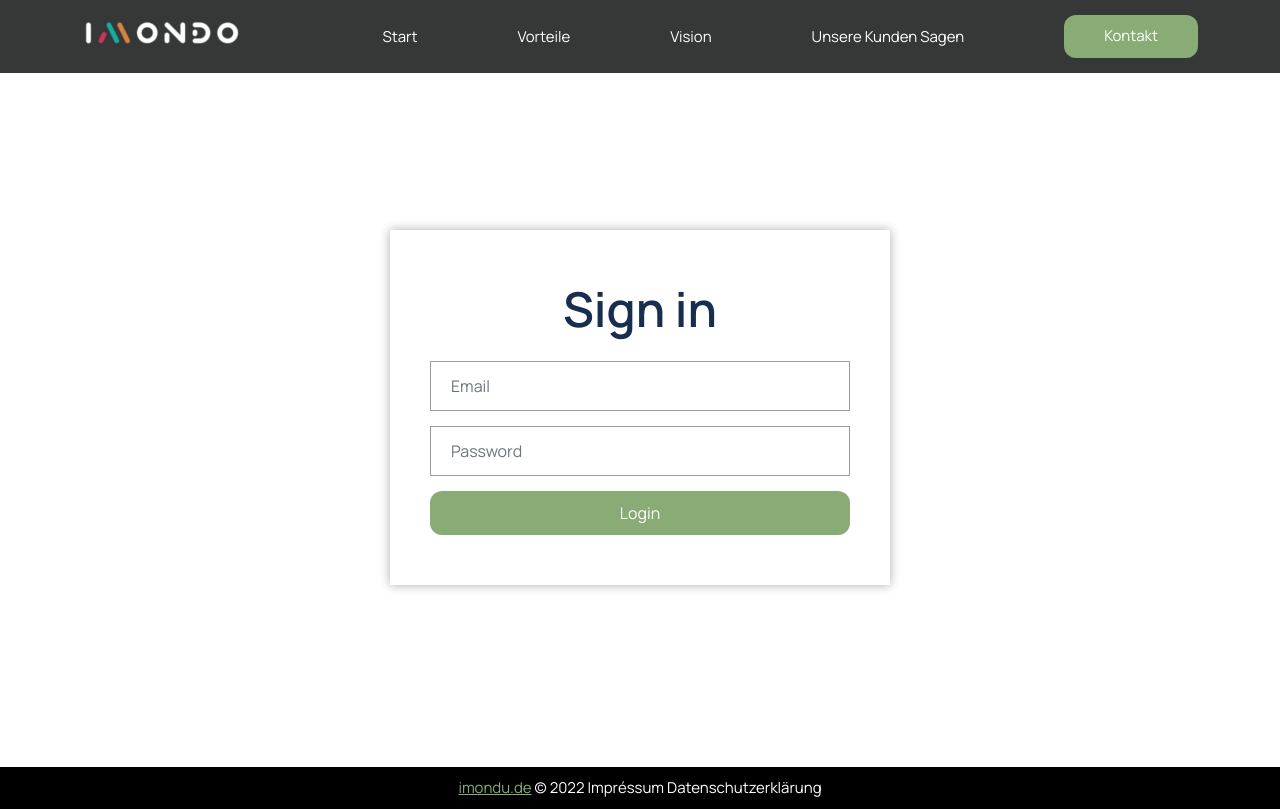
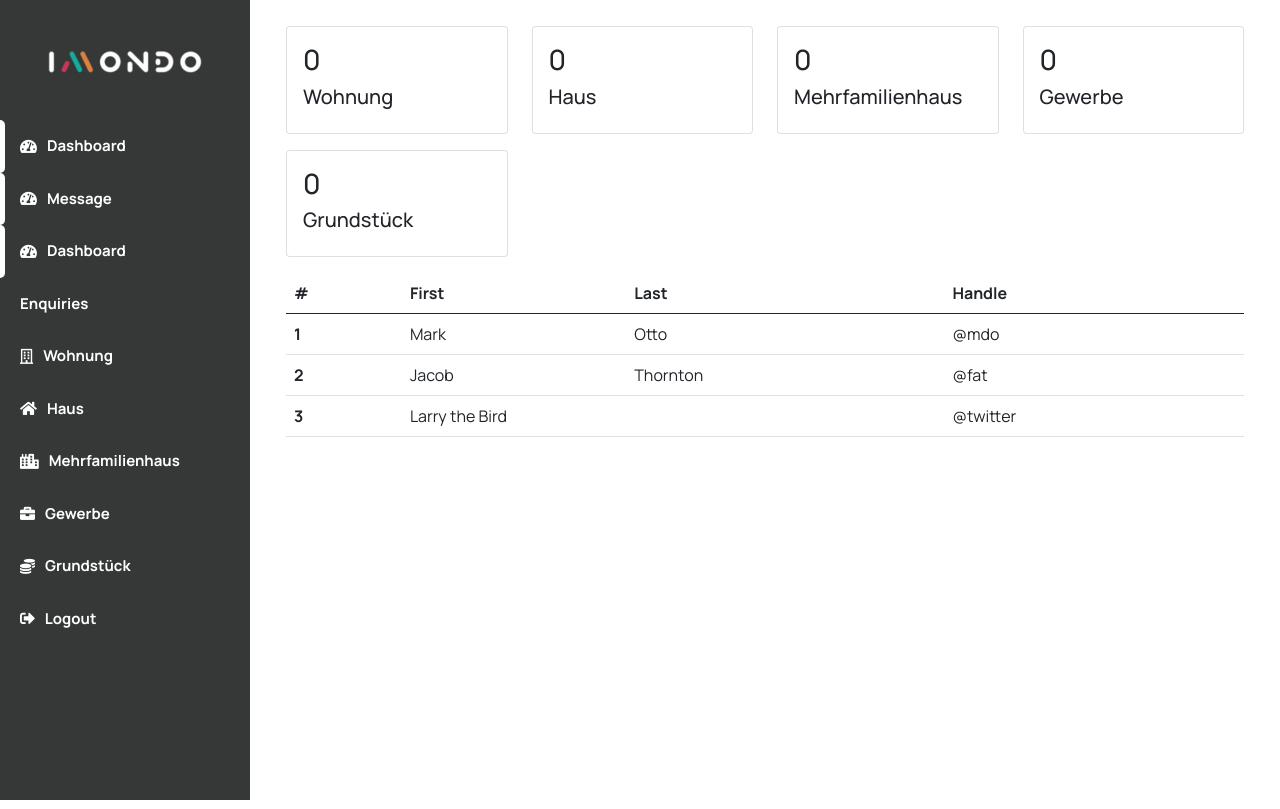
Before and after one commit to rajputrahul445/projectimmo, a React (Create React App) app: page /dashboard in a window 1280 px wide. Built offline with nearby package versions, Linux system fonts and the light colour scheme.

Commit message:
Dashboard design

```diff
--- a/public/css/style.css
+++ b/public/css/style.css
@@ -4,7 +4,7 @@ html{
 }
 body{
     margin: 0;
-    padding: 72.5px 0 0;
+    padding: 0 0 0;
     font-family: 'Manrope', sans-serif;
 
 }
@@ -51,6 +51,9 @@ button {
 }
 .fullWidth{
     width: 100%;
+}
+section#start, .contact_page {
+    padding-top: 70px;
 }
 .mainHeader {
     background: #363837!important;
@@ -556,8 +559,92 @@ input#term:checked + label:before {
     box-shadow: 0 0 10px #00000054;
 }
 .middleForm {
-    min-height: calc(100vh - 130px);
+    min-height: calc(100vh);
     padding: 50px 0;
     align-items: center;
     display: flex;
 }
+
+.pageWrp {
+    display: flex;
+}
+.unorderList {
+    margin: 0;
+    padding: 0;
+    list-style-type: none;
+}
+.sidebar {
+    flex-basis: 250px;
+    background: #363837;
+    min-height: 100vh;
+    border-radius: 0;
+}
+.sidebar.shrink {
+    flex-basis: 95px;
+    min-width: 95px;
+}
+.sidebar.shrink + .rightArea {
+    flex-basis: calc(100% - 95px);
+    max-width: calc(100% - 95px);
+}
+.sidebar.shrink .sidebarList li a {
+    justify-content: center;
+    flex-wrap: wrap;
+    display: block;
+    text-align: center;
+}
+.sidebar.shrink .sidebarList li a span {
+    display: block;
+    font-size: 12px;
+    text-align: center;
+}
+.rightArea {
+    flex-basis: calc(100% - 250px);
+    padding: 10px 20px 20px;
+    max-width: calc(100% - 250px);
+}
+
+.sidebarBrand {
+    padding: 20px;
+    margin-bottom: 20px;
+}
+.sidebar.shrink .sidebarBrand {
+    padding: 20px 10px;
+}
+.sidebarBrand a {
+    font-size: 20px;
+    color: #fff;
+}
+.sidebarList li a {
+    padding: 15px 20px;
+    display: flex;
+    align-items: center;
+    gap: 10px;
+    color: #ffffff;
+    font-size: 15px;
+    font-weight: 700;
+    position: relative;
+}
+.sidebarList li a:before, .sidebarList li.active a:before {
+    width: 5px;
+    height: 100%;
+    background: #fff;
+    content: "";
+    position: absolute;
+    left: 0;
+    top: 0;
+    border-radius: 0 10px 10px 0;
+    opacity: 0;
+}
+
+.sidebarList li a:hover:before, .sidebarList li.active a:before {
+    opacity: 1;
+}
+.sidebarList li a:hover {
+    background: #282828;
+}
+
+.sidebarList li .border {
+    border: 1px solid #40414A !important;
+    border-bottom: none !important;
+}
--- a/src/App.js
+++ b/src/App.js
@@ -4,6 +4,7 @@ import Home from './components/home';
 import { BrowserRouter, Routes, Route } from "react-router-dom";
 import Contact from './components/contact';
 import Login from './components/dashboard/login';
+import Dashboard from './components/dashboard/dashboard';
 
 
 
@@ -11,14 +12,24 @@ function App() {
   return (
     <div className="App">
       <BrowserRouter>
+      {!window.location.href.includes('/dashboard')
+        ?
         <Header />
+        :
+        null
+      }
         <Routes>
           <Route path="/" element={<Home />} />
           <Route path="contact" element={<Contact />} />
-          <Route path="login" element={<Login />} />
-          <Route path="dashboard" element={<Login />} />
+          <Route path="dashboard/login" element={<Login />} />
+          <Route path="dashboard" element={<Dashboard />} />
         </Routes>
-        <Footer />
+        {!window.location.href.includes('/dashboard')
+          ?
+          <Footer />
+          :
+          null
+        }
       </BrowserRouter>
     </div>
   );
--- a/src/components/dashboard/dashboard.js
+++ b/src/components/dashboard/dashboard.js
@@ -1,8 +1,15 @@
 import React from 'react'
+import DashboardDetails from './dashboardDetails'
+import Sidebar from './sidebar'
 
 const Dashboard = () => {
   return (
-    <div>Dashboard</div>
+    <div className="pageWrp">
+        <Sidebar />
+        <div className='rightArea'>
+            <DashboardDetails />
+        </div>
+    </div>
   )
 }
 
--- /dev/null
+++ b/src/components/dashboard/dashboardDetails.js
@@ -0,0 +1,83 @@
+import React from 'react';
+
+const DashboardDetails = () => {
+  return (
+    <div className='d-block p-3'>
+        <div className='row'>
+            <div className='col-md-3 col-12 mb-3'>
+                <div class="card">
+                    <div class="card-body">
+                        <h3>0</h3>
+                        <h5 class="card-title">Wohnung</h5>
+                    </div>
+                </div>
+            </div>
+            <div className='col-md-3 col-12 mb-3'>
+                <div class="card">
+                    <div class="card-body">
+                        <h3>0</h3>
+                        <h5 class="card-title">Haus</h5>
+                    </div>
+                </div>
+            </div>
+            <div className='col-md-3 col-12 mb-3'>
+                <div class="card">
+                    <div class="card-body">
+                        <h3>0</h3>
+                        <h5 class="card-title">Mehrfamilienhaus</h5>
+                    </div>
+                </div>
+            </div>
+            <div className='col-md-3 col-12 mb-3'>
+                <div class="card">
+                    <div class="card-body">
+                        <h3>0</h3>
+                        <h5 class="card-title">Gewerbe</h5>
+                    </div>
+                </div>
+            </div>
+            <div className='col-md-3 col-12 mb-3'>
+                <div class="card">
+                    <div class="card-body">
+                        <h3>0</h3>
+                        <h5 class="card-title">Grundstück</h5>
+                    </div>
+                </div>
+            </div>
+            <div className='col-12'>
+            <table class="table">
+                <thead>
+                    <tr>
+                    <th scope="col">#</th>
+                    <th scope="col">First</th>
+                    <th scope="col">Last</th>
+                    <th scope="col">Handle</th>
+                    </tr>
+                </thead>
+                <tbody>
+                    <tr>
+                    <th scope="row">1</th>
+                    <td>Mark</td>
+                    <td>Otto</td>
+                    <td>@mdo</td>
+                    </tr>
+                    <tr>
+                    <th scope="row">2</th>
+                    <td>Jacob</td>
+                    <td>Thornton</td>
+                    <td>@fat</td>
+                    </tr>
+                    <tr>
+                    <th scope="row">3</th>
+                    <td colspan="2">Larry the Bird</td>
+                    <td>@twitter</td>
+                    </tr>
+                </tbody>
+                </table>
+            </div>
+        </div>
+    </div>
+  )
+}
+
+export default DashboardDetails
--- a/src/components/dashboard/login.js
+++ b/src/components/dashboard/login.js
@@ -23,7 +23,7 @@ const Login = () =>{
             "email" : email,
             "password" : password
         }
-        let baseURL = API_HOST.baseUrl + API_ENDPOINTS.addEnquiry;
+        let baseURL = API_HOST.baseUrl + API_ENDPOINTS.login;
         const headers = {
             'Content-Type': 'text/plain'
         };
--- /dev/null
+++ b/src/components/dashboard/sidebar.js
@@ -0,0 +1,44 @@
+import React from 'react';
+import { Link } from 'react-router-dom';
+
+function Sidebar() {
+  return (
+    <div className="sidebar pt-4">
+			<div className="sticky-top">
+				<div className="sidebarBrand text-center">
+					<Link to="/dashboard" className="">
+						<img src="images/logo.png" alt="" className="" />
+					</Link>
+				</div>
+				<div className="sidebarList">
+					<ul className="unorderList">
+						<li className="active">
+							<Link to="/dashboard"><i className="fas fa-tachometer-alt"></i><span>Dashboard</span></Link>
+						</li>
+                        <li className="active">
+							<Link to="/dashboard"><i className="fas fa-tachometer-alt"></i><span>Message</span></Link>
+						</li>
+                        <li className="active">
+							<Link to="/dashboard"><i className="fas fa-tachometer-alt"></i><span>Dashboard</span></Link>
+						</li>
+						<li>
+							<a href="#"><span>Enquiries</span></a>
+                            <ul className='unorderList'>
+                                <li><Link to="/enquiries/Wohnung"><i class="far fa-building"></i><span>Wohnung</span></Link></li>
+                                <li><Link to="/enquiries/Wohnung"><i class="fas fa-home"></i><span>Haus</span></Link></li>
+                                <li><Link to="/enquiries/Wohnung"><i class="fas fa-city"></i><span>Mehrfamilienhaus</span></Link></li>
+                                <li><Link to="/enquiries/Wohnung"><i class="fas fa-briefcase"></i><span>Gewerbe</span></Link></li>
+                                <li><Link to="/enquiries/Wohnung"><i class="fas fa-coins"></i><span>Grundstück</span></Link></li>
+                            </ul>
+						</li>
+						<li>
+							<a href="#"><i class="fas fa-sign-out-alt"></i><span>Logout</span></a>
+						</li>
+					</ul>
+				</div>
+			</div>
+		</div>
+  )
+}
+
+export default Sidebar
```
